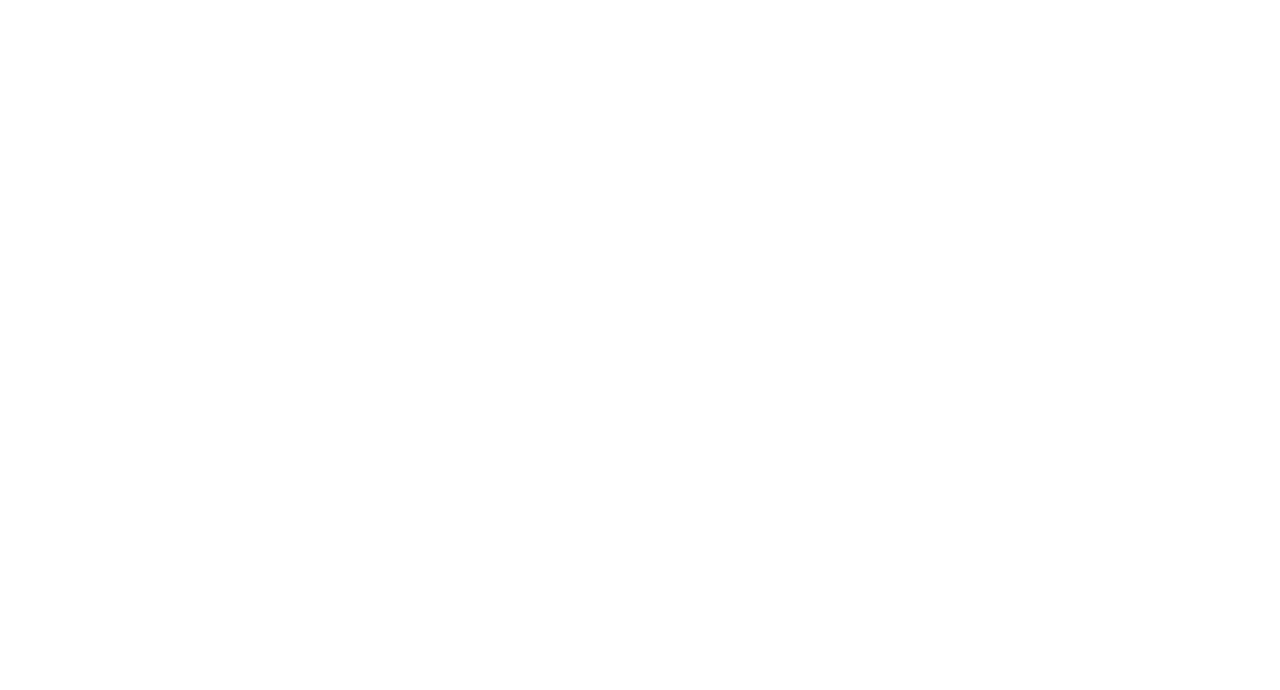
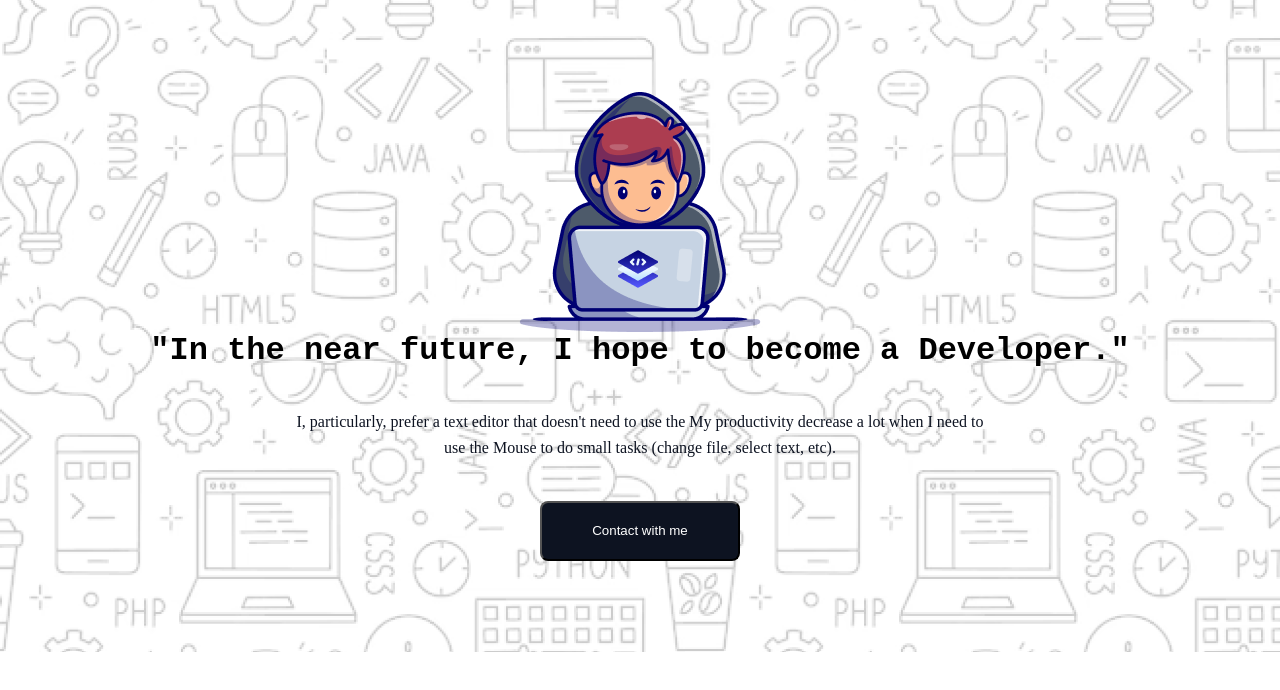
Before and after one commit to anisabristy/assingment-one, a plain HTML site: page index.html in a window 1280 px wide. Drawn offline with Linux system fonts and the light colour scheme; a web font is replaced by a local one.

Commit message:
assinment

```diff
--- a/index.html
+++ b/index.html
@@ -8,11 +8,20 @@
 </head>
 <body>
     <header>
-        <div class="top-of-banner">
-            <div></div>
+        <div class="banner-1">
+            <img src="assets/Group.png" alt="">
+            <h1>"In the near future, I hope to become a Developer."</h1>
+            <p>I, particularly, prefer a text editor that doesn't need to use the <Mouse class="br"></Mouse> My productivity decrease a lot when I need to use the Mouse to do small tasks (change file, select text, etc).</p>
+
+            <button class="bnt"><span class="ami">Contact with me</span></button>
+
         </div>
     </header>
-    <body>  </body>
+    <main>
+        <div class="2nd-page">
+
+        </div>
+    </main>
     <footer></footer>
 
 </body>
--- a/style/style.css
+++ b/style/style.css
@@ -7,3 +7,34 @@ body{
     padding:0 ;
     box-sizing: border-box;
 }
+.banner-1{
+   max-width: 1550px;
+   height: 652px;
+   background-image: url(../assets/Hero-bg.png);
+   background-repeat: no-repeat;
+   background-size: cover;
+   display: flex;
+   flex-direction: column;
+   justify-content: center;
+   align-items: center;
+}
+ .banner-1 p{
+    color: rgb(13, 19, 33);
+    font-family: Azeret Mono;
+    font-size: 16px;
+    font-weight: 400;
+    line-height: 26px;
+    letter-spacing: 0%;
+    text-align: center;
+    margin: 40px 294px 40px;
+    padding: 0;
+}
+.bnt{
+    border-radius: 8px;
+   background: rgb(13, 19, 33);
+   width: 200px;
+   height: 60px;
+}
+.ami{
+    color: white;
+}
```
Also changed, not shown: assets/Group 3.png (added), assets/Group 4.png (added), assets/Group.png (added), assets/Hero-bg.png (added), assets/Layer_1.png (added), assets/css.png (added), assets/facebook.png (added), assets/github.png (added), assets/handshake.jpg (added), assets/html.png (added), assets/js.png (added), assets/linkedin-icon 1.png (added), assets/mongodb.png (added), assets/nodejs.png (added), 1 more files.
